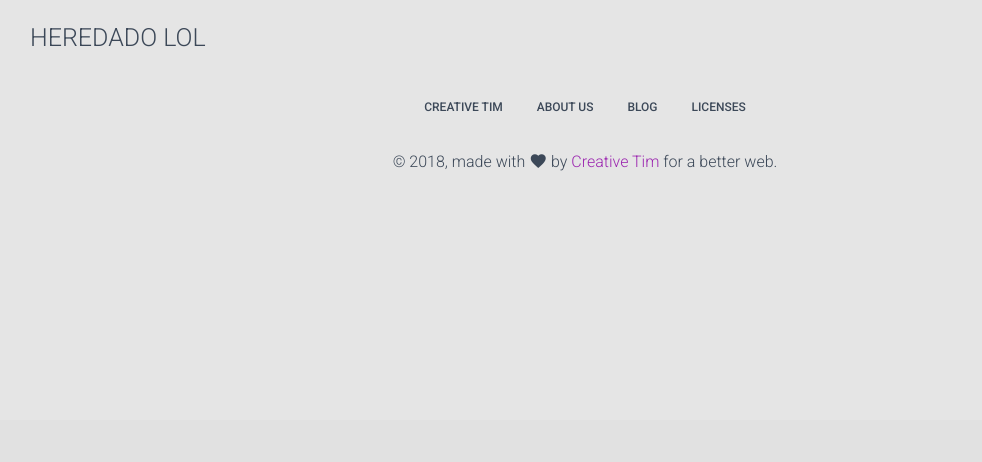
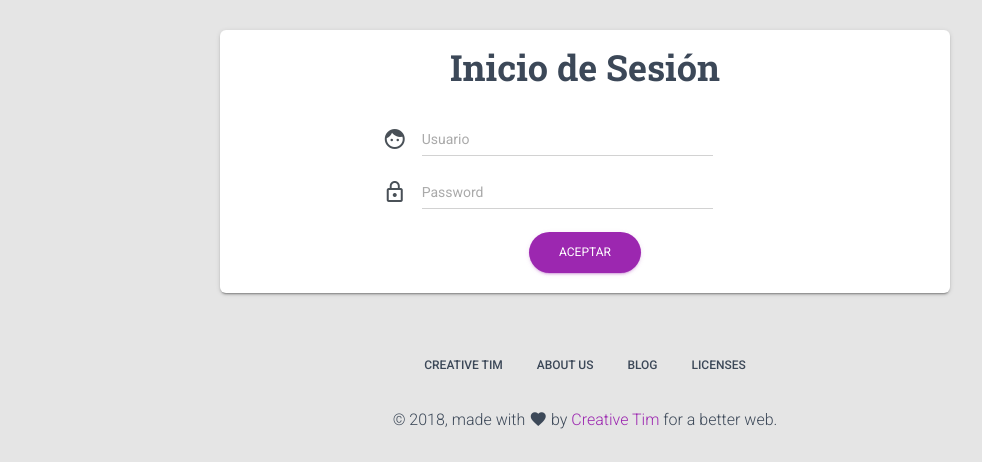
Before and after one commit to cerbeerza/Peritos, a Django app: page / in a window 1280 px wide. Shown: the part 380-842 px from the top of the page, without its empty margins (55-1037 px from the left). Before the commit the page ends 551 px from the top, so only its background shows below. Run offline with Django 3.2, Linux system fonts and the light colour scheme; some libraries are stand-ins or nearby versions.

Commit message:
PEGA: Login OK

```diff
--- a/Peritos/forms.py
+++ b/Peritos/forms.py
@@ -1,5 +1,5 @@
 from django import forms
 
 class LoginForm(forms.Form):
-    username = forms.CharField(widget=forms.TextInput(attrs={'class': 'col s12 m6 14'}))
-    password = forms.CharField(widget=forms.PasswordInput())
+    username = forms.CharField(widget=forms.TextInput(attrs={'class': 'form-control col-md-8', 'placeholder':'Usuario'}))
+    password = forms.CharField(widget=forms.PasswordInput(attrs={'class': 'form-control col-md-8', 'placeholder':'Password'}))
--- a/templates/administrations/login.html
+++ b/templates/administrations/login.html
@@ -1,5 +1,58 @@
 {% extends 'base2.html' %} {% block content %}
 
-<h3>HEREDADO LOL</h3>
+
+    {% if message %}
+    <b>{{ message }}</b>
+    {% endif %}
+
+
+    <div class="row">
+    			<div class="col-md-8 ml-auto mr-auto">
+					<div class="card card-signup">
+						<h2 class="card-title text-center">Inicio de Sesión</h2>
+						<div class="card-body">
+							<div class="row">
+
+
+								<div class="col-md-2"></div>
+
+								<div class="col-md-8 mr-auto">
+
+
+									<form class="form" method="post" action="">
+                                        {% csrf_token %}
+										<div class="form-group">
+											<div class="input-group">
+												<span class="input-group-addon">
+													<i class="material-icons">face</i>
+												</span>
+											    {{ form.username }}
+											</div>
+										</div>
+
+
+										<div class="form-group">
+											<div class="input-group">
+												<span class="input-group-addon">
+													<i class="material-icons">lock_outline</i>
+												</span>
+												{{ form.password }}
+											</div>
+										</div>
+
+
+										<div class="text-center">
+
+                                            <button type="submit" class="btn btn-primary btn-round">Aceptar</button>
+										</div>
+									</form>
+								</div>
+							</div>
+						</div>
+					</div>
+                </div>
+            </div>
+
+
 
 {% endblock %}
```
Also changed, not shown: db.sqlite3.
